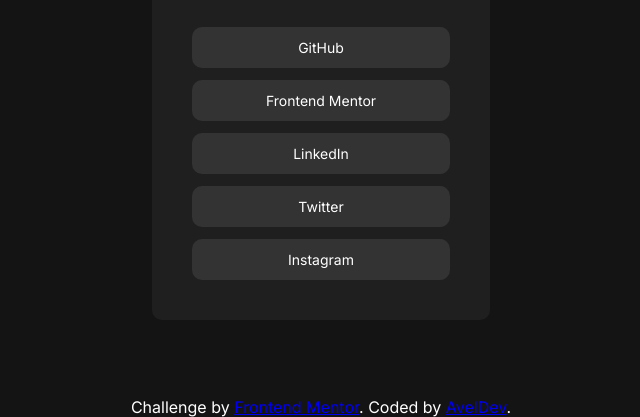
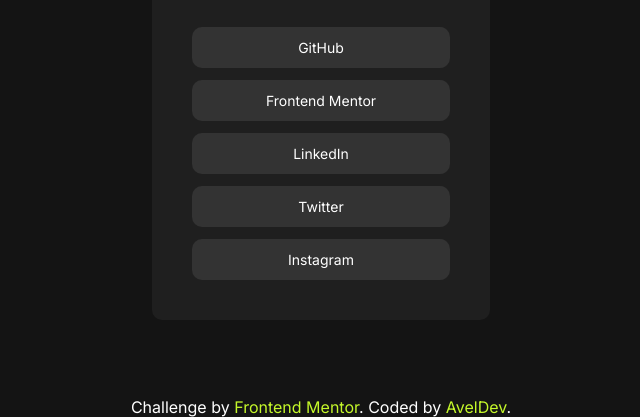
Before and after one commit to AvelDev/social-links-profile-main, a plain HTML site: page index.html in a window 1280 px wide. Shown: the part 383-800 px from the top of the page, without its empty margins (319-959 px from the left). Drawn offline with Linux system fonts and the light colour scheme.

Commit message:
feat: green <a> in .attribution

```diff
--- a/style.css
+++ b/style.css
@@ -94,3 +94,11 @@
   bottom: 0;
   text-align: center;
 }
+
+.attribution > a {
+  text-decoration: none;
+  color: hsl(75, 94%, 57%);
+  :visited {
+    color: hsl(75, 94%, 57%);
+  }
+}
```
